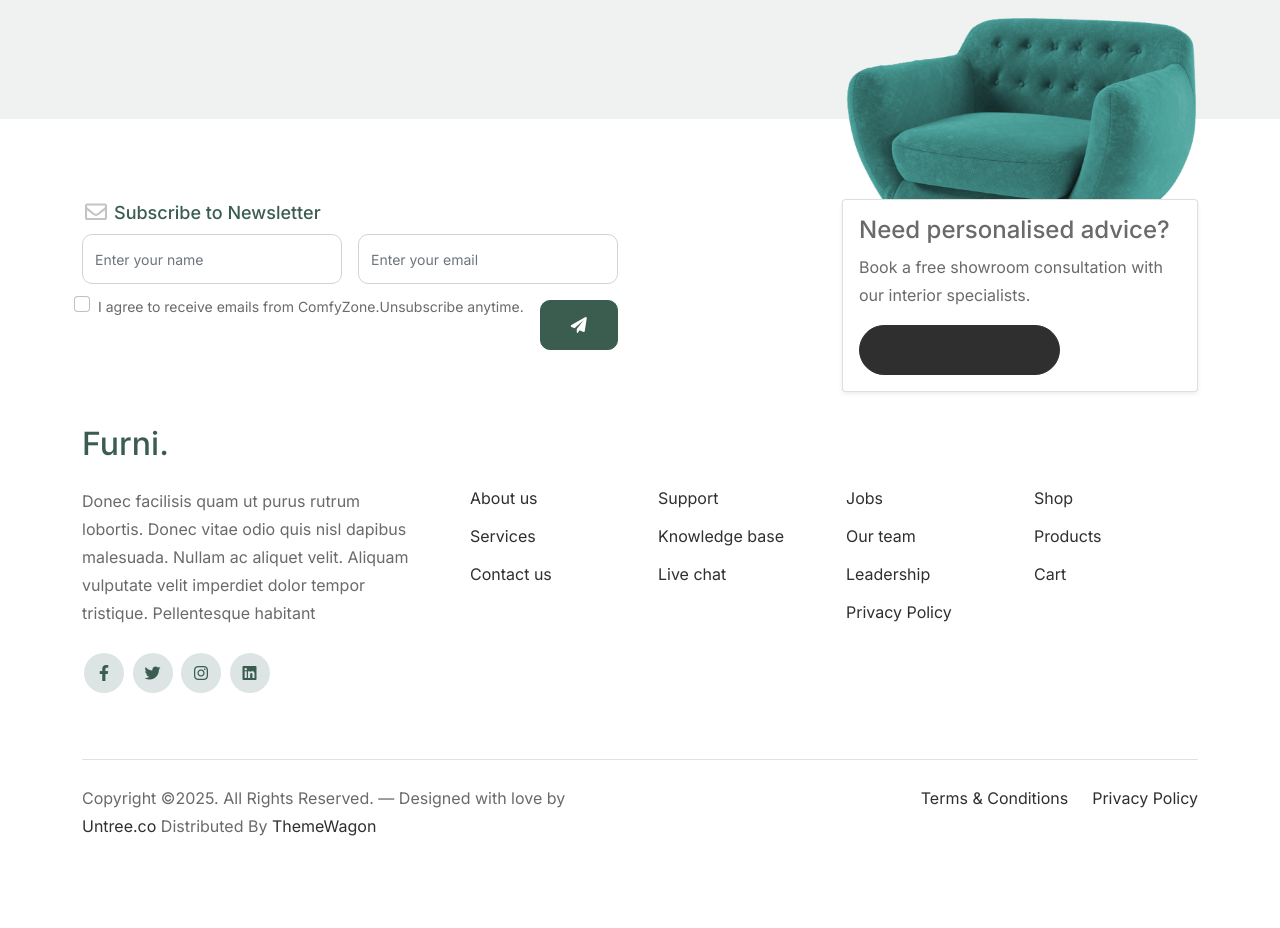
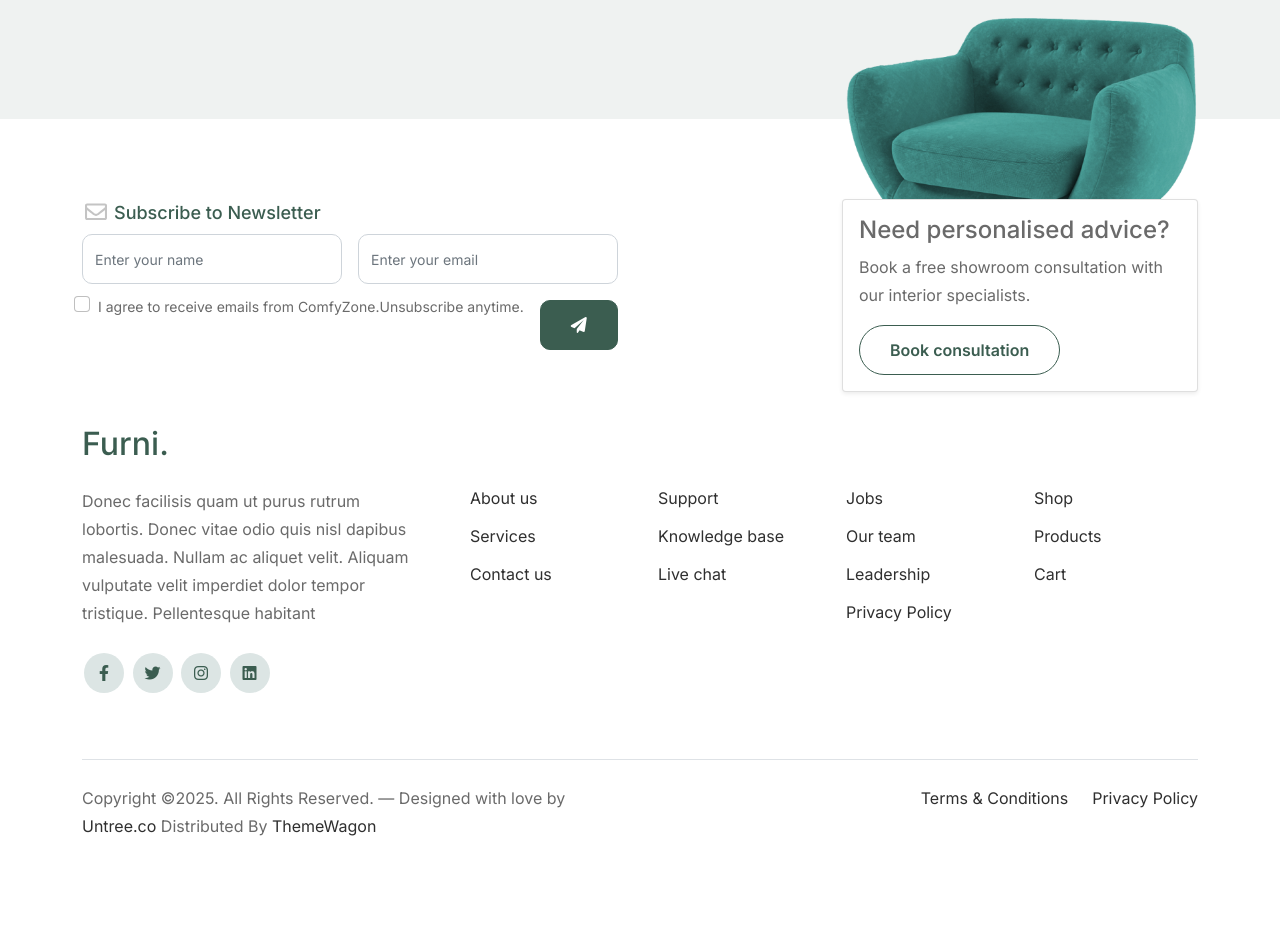
Before and after one commit to htadicha/ComfyZone, a Django app: page /accounts/register/ in a window 1280 px wide. Shown: the part 999-1927 px from the top of the page. Run offline with Django 5.2, Linux system fonts and the light colour scheme; parts of the project's set-up code (start-up, migrations or seed data) failed here and were passed over; some libraries are stand-ins or nearby versions.

Commit message:
fix(footer): move sofa image to bottom and ensure button text visibility

```diff
--- a/static/css/style.css
+++ b/static/css/style.css
@@ -774,3 +774,13 @@ textarea {
 .footer-section .card.shadow-sm {
   position: relative;
   z-index: 10; }
+
+/* Ensure button text is visible in consultation card */
+.footer-section .card.shadow-sm .btn-outline-primary {
+  color: #3b5d50;
+  border-color: #3b5d50;
+  background-color: transparent; }
+  .footer-section .card.shadow-sm .btn-outline-primary:hover {
+    color: #ffffff;
+    background-color: #3b5d50;
+    border-color: #3b5d50; }
```
